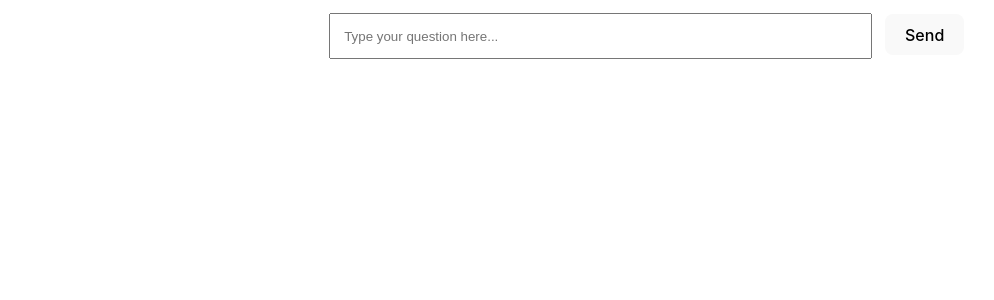
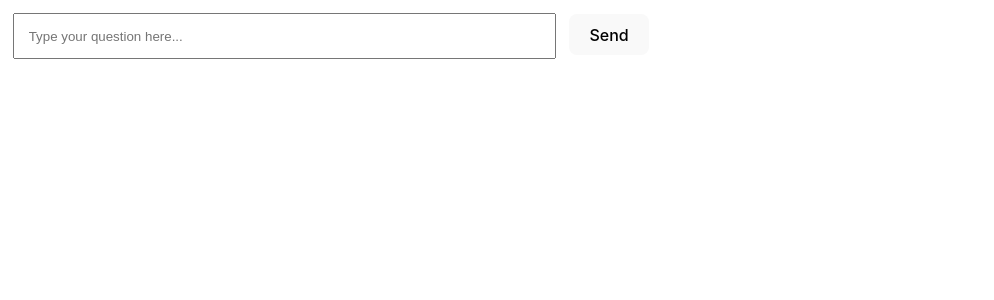
Before and after one commit to Sirfouq/deepSeekgpt, a React (Vite) app in the folder frontend/: page /chat in a window 1280 px wide. Shown: the top 300 px of the page, without its empty margins (0-994 px from the left). Built offline with nearby package versions, Linux system fonts and the light colour scheme.

Commit message:
Fixed some theming errors . Will work on improving the Chat next

```diff
--- a/frontend/src/Chat.tsx
+++ b/frontend/src/Chat.tsx
@@ -1,4 +1,5 @@
 import React, { useState } from 'react'
+import { useTheme } from './ThemeContext';
 
 
 const Chat = () => {
@@ -6,10 +7,14 @@
     const [isLoading, setIsLoading] = useState(false);
     const [message, setMessage] = useState('')
     const [responseMessage, setResponseMessage] = useState('')
+    const { isDarkMode } = useTheme();
 
+
+
+    console.log(isDarkMode)
     const sendMessage = async (msg: string) => {
         setIsLoading(true)
-        console.log(msg)
+
         const response = await fetch('http://127.0.0.1:5000/api/chat/', {
             method: 'POST',
             headers: {
@@ -29,7 +34,7 @@
 
 
     return (
-        <div>
+        <div className={isDarkMode ? 'dark-mode' : 'light-mode'}>
             <input
                 className='input-bar'
                 type="text"
--- a/frontend/src/ThemeContext.tsx
+++ b/frontend/src/ThemeContext.tsx
@@ -1,36 +1,52 @@
-import {  ReactNode, useState } from "react";
-import { createContext,useContext } from "react";
+import { ReactNode, useState } from "react";
+import { createContext, useContext } from "react";
 
-const ThemeContext = createContext<ThemeContextType>({isDarkMode:false,toggleTheme:()=>{}});
+const ThemeContext = createContext<ThemeContextType>({ isDarkMode: false, toggleTheme: () => { } });
 
 export interface ThemeContextType {
-    isDarkMode:boolean;
-    toggleTheme:()=>void;
+    isDarkMode: boolean;
+    toggleTheme: () => void;
 }
 
-interface ThemeProviderProps{
-    children:ReactNode;
+interface ThemeProviderProps {
+    children: ReactNode;
 }
 
 
-export const useTheme =()=>{
+export const useTheme = () => {
     const context = useContext(ThemeContext);
-    if(!context){
+    if (!context) {
         throw new Error('useTheme must be used within a ThemeProvider');
     }
     return context;
 }
 
 
-export const ThemeProvider =({children}:ThemeProviderProps)=>{
-    const [isDarkMode,setIsDarkMode] = useState(false);
-    const toggleTheme =()=>{
+export const ThemeProvider = ({ children }: ThemeProviderProps) => {
+    const [isDarkMode, setIsDarkMode] = useState(() => {
+        try {
+            const savedTheme = localStorage.getItem('isDarkMode');
+            return savedTheme === 'true' ? true : false;
+        } catch (error) {
+            console.log('Error loading theme');
+            return false;
+        }
+
+    });
+
+    const toggleTheme = () => {
         setIsDarkMode(!isDarkMode);
+        const savedTheme = !isDarkMode;
+        try {
+            localStorage.setItem('isDarkMode', JSON.stringify(savedTheme));
+        } catch (error) {
+            console.log('Error saving theme');
+        }
         console.log('Theme changed');
 
     }
-    return(
-        <ThemeContext.Provider value ={{isDarkMode,toggleTheme}}>
+    return (
+        <ThemeContext.Provider value={{ isDarkMode, toggleTheme }}>
             {children}
         </ThemeContext.Provider>
     )
```
